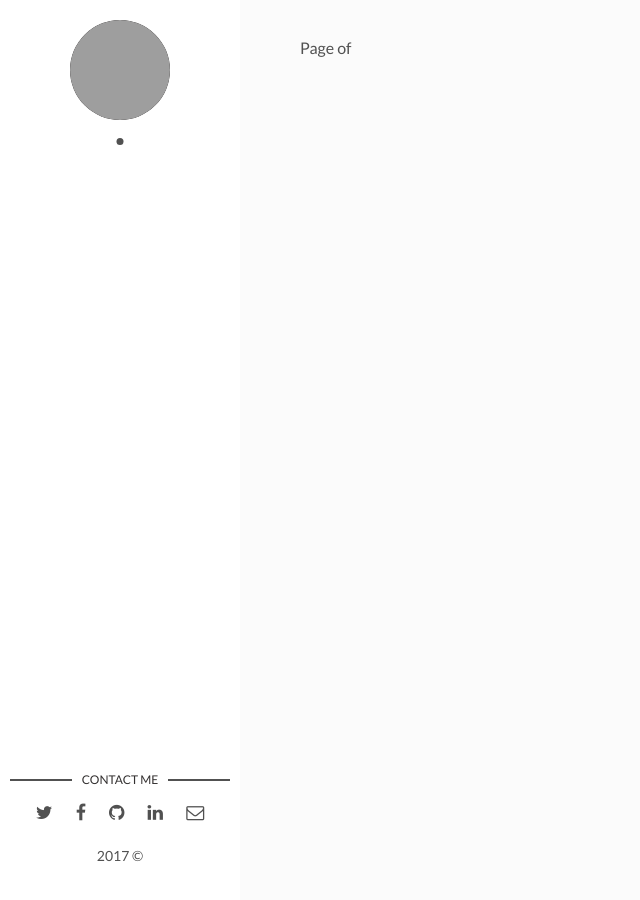
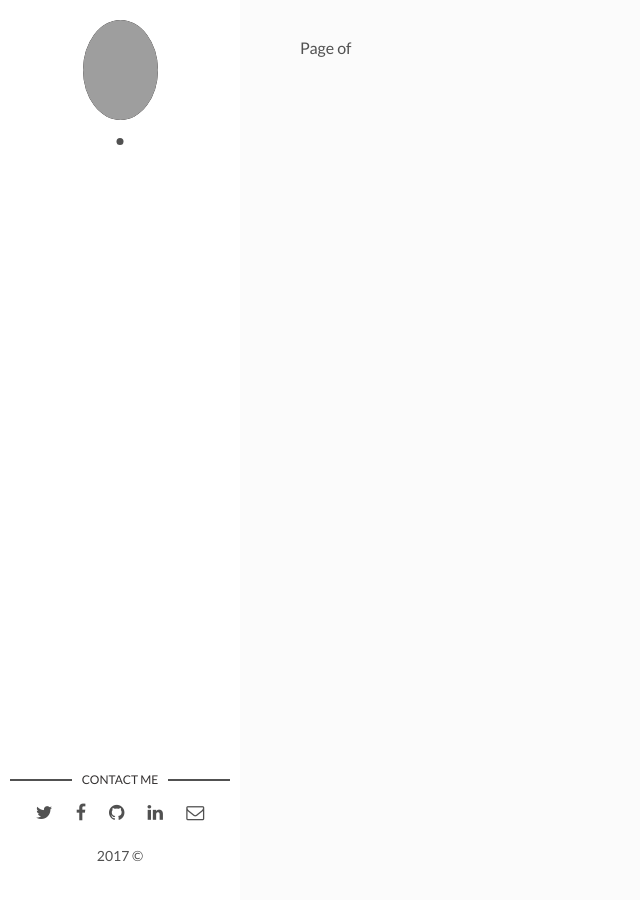
Before and after one commit to mynameiskaleb/johnnyromano.github.io, a Jekyll site: the page built from index.html, in a window 1280 px wide. Shown: the whole page, without its empty margins (0-640 px from the left). Built offline with Jekyll 4.4.1, drawn with Linux system fonts in a browser that asks for light colours; grey boxes are pictures that could not be loaded.

Commit message:
updated css

```diff
--- a/assets/css/main.css
+++ b/assets/css/main.css
@@ -926,7 +926,7 @@ table tfoot td {
 }
 
 .about .cover-author-image {
-  width: 100px;
+  width: 75px;
   height: 100px;
   margin: 0 auto 10px;
   -webkit-border-radius: 100%;
```
